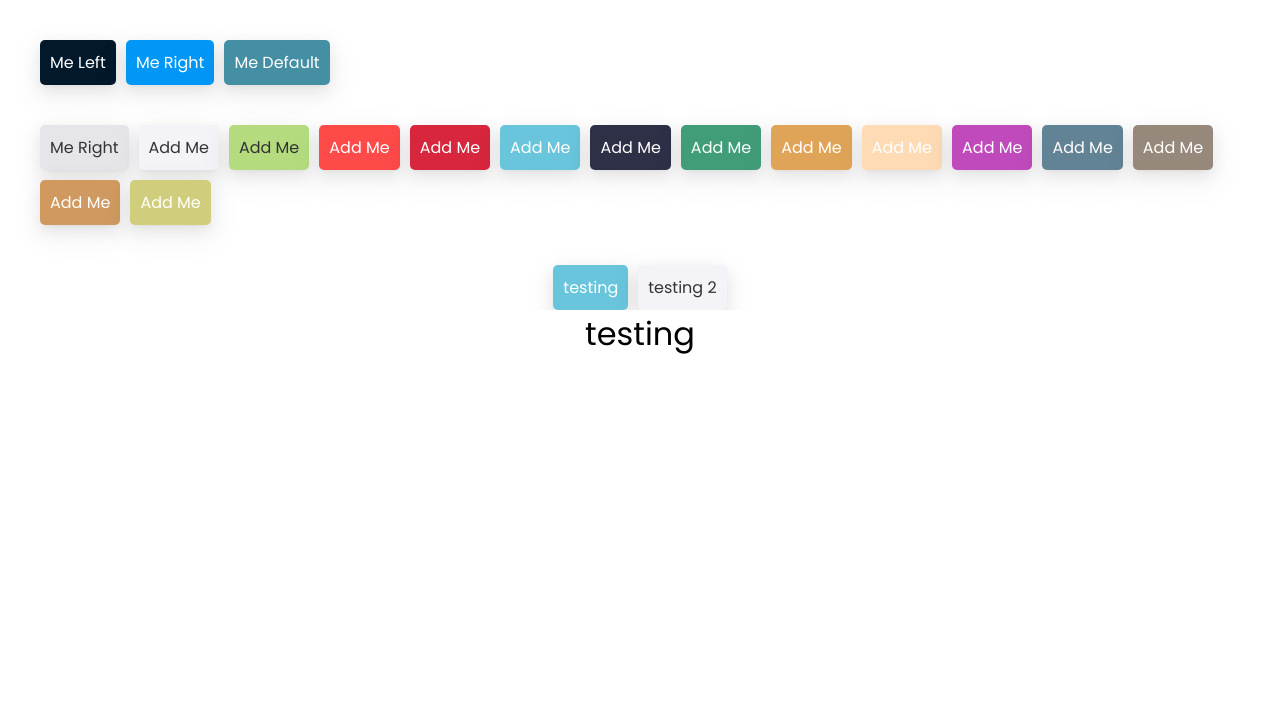
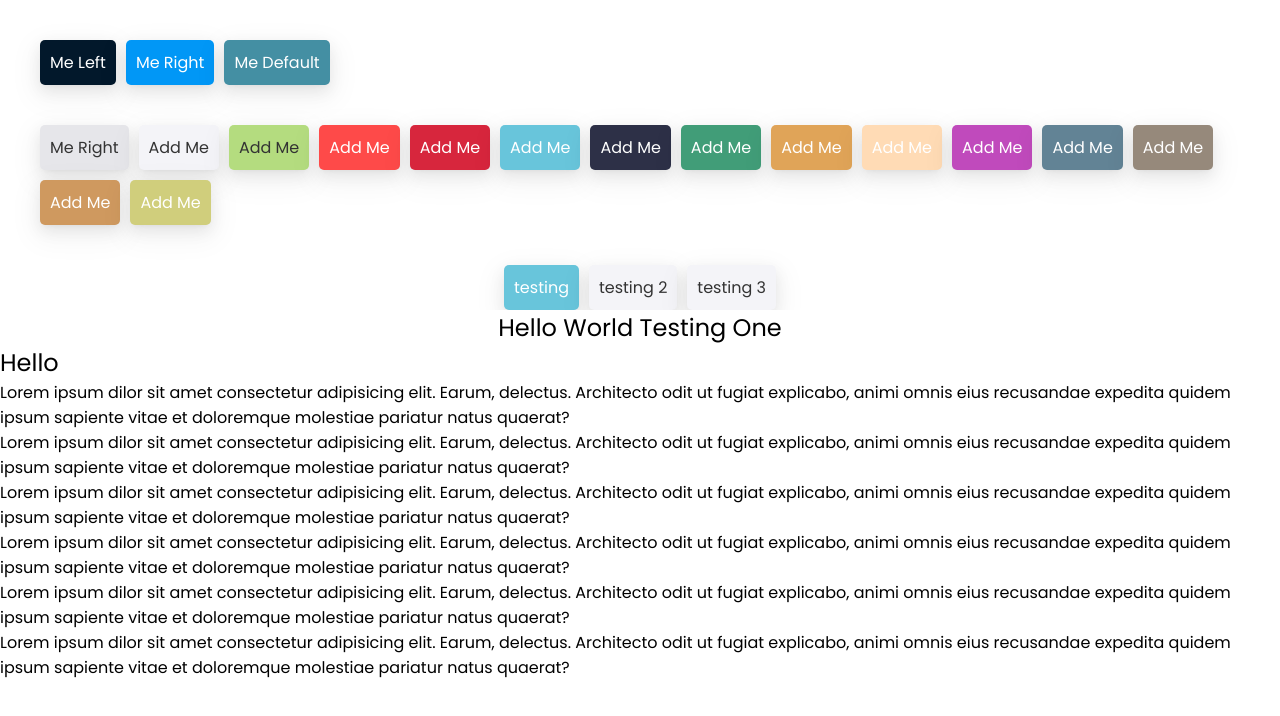
Before and after one commit to lusivelin/components-repo, a React (Vite) app: page / in a window 1280 px wide. Shown: the top 716 px of the page. Built offline with nearby package versions, Linux system fonts and the light colour scheme.

Commit message:
fix: export uiProps for tab component

```diff
--- a/src/App.tsx
+++ b/src/App.tsx
@@ -234,10 +234,17 @@ function App() {
           {
             id: 1,
             name: "testing",
+            content: <TestingOne />,
           },
           {
             id: 2,
             name: "testing 2",
+            content: <h1>Hello</h1>,
+          },
+          {
+            id: 3,
+            name: "testing 3",
+            content: <h1>Hello</h1>,
           },
         ]}
       />
@@ -245,4 +252,51 @@ function App() {
   );
 }
 
+const TestingOne = () => {
+  return (
+    <div style={{ width: "100%", maxHeight: "500px", overflowY: "auto" }}>
+      <h1 style={{ display: "flex", justifyContent: "center" }}>
+        Hello World Testing One
+      </h1>
+      <p dangerouslySetInnerHTML={{ __html: "<h1>Hello</h1>" }} />
+      <p>
+        Lorem ipsum dilor sit amet consectetur adipisicing elit. Earum,
+        delectus. Architecto odit ut fugiat explicabo, animi omnis eius
+        recusandae expedita quidem ipsum sapiente vitae et doloremque molestiae
+        pariatur natus quaerat?
+      </p>
+      <p>
+        Lorem ipsum dilor sit amet consectetur adipisicing elit. Earum,
+        delectus. Architecto odit ut fugiat explicabo, animi omnis eius
+        recusandae expedita quidem ipsum sapiente vitae et doloremque molestiae
+        pariatur natus quaerat?
+      </p>
+      <p>
+        Lorem ipsum dilor sit amet consectetur adipisicing elit. Earum,
+        delectus. Architecto odit ut fugiat explicabo, animi omnis eius
+        recusandae expedita quidem ipsum sapiente vitae et doloremque molestiae
+        pariatur natus quaerat?
+      </p>
+      <p>
+        Lorem ipsum dilor sit amet consectetur adipisicing elit. Earum,
+        delectus. Architecto odit ut fugiat explicabo, animi omnis eius
+        recusandae expedita quidem ipsum sapiente vitae et doloremque molestiae
+        pariatur natus quaerat?
+      </p>
+      <p>
+        Lorem ipsum dilor sit amet consectetur adipisicing elit. Earum,
+        delectus. Architecto odit ut fugiat explicabo, animi omnis eius
+        recusandae expedita quidem ipsum sapiente vitae et doloremque molestiae
+        pariatur natus quaerat?
+      </p>
+      <p>
+        Lorem ipsum dilor sit amet consectetur adipisicing elit. Earum,
+        delectus. Architecto odit ut fugiat explicabo, animi omnis eius
+        recusandae expedita quidem ipsum sapiente vitae et doloremque molestiae
+        pariatur natus quaerat?
+      </p>
+    </div>
+  );
+};
+
 export default App;
--- a/src/elements/Tabs/index.tsx
+++ b/src/elements/Tabs/index.tsx
@@ -1,28 +1,36 @@
-import { FC, PropsWithChildren, useState } from "react";
+import { FC, PropsWithChildren, ReactElement, useState } from "react";
 import { button } from "../Button/style";
-import { tabContentArea, tabContentAreaGroup, tabControlGroup } from "./style";
+import { tabContainer, tabContentAreaGroup, tabControlGroup } from "./style";
+import { CSS } from "@stitches/core";
 
 export type TabsProps = {
   active?: boolean;
   onChange?: (i: Tabs[0]) => void;
   tabs?: Tabs;
-};
-
-export type TabProps = {
-  active: boolean;
+  uiProps?: {
+    container?: CSS;
+    content?: CSS;
+    control?: CSS;
+  };
 };
 
 export type Tabs = {
   id: number;
   name: string;
+  content: ReactElement;
 }[];
 
-const Tabs: FC<PropsWithChildren<TabsProps>> = ({ tabs, onChange }) => {
+const Tabs: FC<PropsWithChildren<TabsProps>> = ({
+  tabs,
+  onChange,
+  uiProps,
+}) => {
   const [currentTabIndex, setCurrentTabIndex] = useState(0);
+  const { container, content, control } = uiProps || {};
 
   return (
-    <>
-      <div className={tabControlGroup()}>
+    <div className={tabContainer({ container })}>
+      <div className={tabControlGroup({ control })}>
         {tabs?.map((tab, tabIndex) => (
           <button
             key={`tab-btn-${tabIndex}`}
@@ -44,19 +52,18 @@ const Tabs: FC<PropsWithChildren<TabsProps>> = ({ tabs, onChange }) => {
         ))}
       </div>
 
-      <div className={tabContentAreaGroup()}>
-        {tabs?.map((tab, key) => (
-          <Tab key={`tab-area-${key}`} active={key === currentTabIndex}>
-            <h1>{tab.name}</h1>
-          </Tab>
+      <div className={tabContentAreaGroup({ content })}>
+        {tabs?.map((tab, index) => (
+          <article
+            key={`tab-area-${index}`}
+            className={index === currentTabIndex ? "tab-active" : "tab"}
+          >
+            {tab.content}
+          </article>
         ))}
       </div>
-    </>
+    </div>
   );
 };
 
-const Tab: FC<PropsWithChildren<TabProps>> = ({ active, children }) => {
-  return <div className={tabContentArea({ active })}>{children}</div>;
-};
-
 export default Tabs;
--- a/src/elements/Tabs/style.ts
+++ b/src/elements/Tabs/style.ts
@@ -1,17 +1,26 @@
 import { css } from "../../stitches.config";
 
-export const tabContentArea = css({
+export const tabContainer = css({});
+
+export const tabControlGroup = css({
+  display: "flex",
+  justifyContent: "center",
+  gap: 10,
+});
+
+export const tabContentAreaGroup = css({
+  display: "flex",
+  justifyContent: "center",
+  gap: 10,
+  background: "#fff",
+  width: "100%",
+  "& > article": {
     background: "#fff",
     width: "100%",
     justifyContent: "center",
     display: "flex",
-  variants: {
-    active: {
-      true: {
-        transitionProperty: "visibility, opacity",
-        transitionDuration: "0s, 0.5s",
   },
-      false: {
+  "& > article.tab": {
     opacity: 0,
     visibility: "hidden",
     transitionDelay: "0s, 0.5s",
@@ -25,21 +34,8 @@ export const tabContentArea = css({
     position: "absolute",
     right: -99999,
   },
-    },
-  },
-  defaultVariants: {
-    active: false,
+  "& > article.tab-active": {
+    transitionProperty: "visibility, opacity",
+    transitionDuration: "0s, 0.5s",
   },
 });
-
-export const tabControlGroup = css({
-  display: "flex",
-  justifyContent: "center",
-  gap: 10,
-});
-
-export const tabContentAreaGroup = css({
-  display: "flex",
-  justifyContent: "center",
-  gap: 10,
-});
```
Lines whose indentation alone changed are shown as unchanged.
